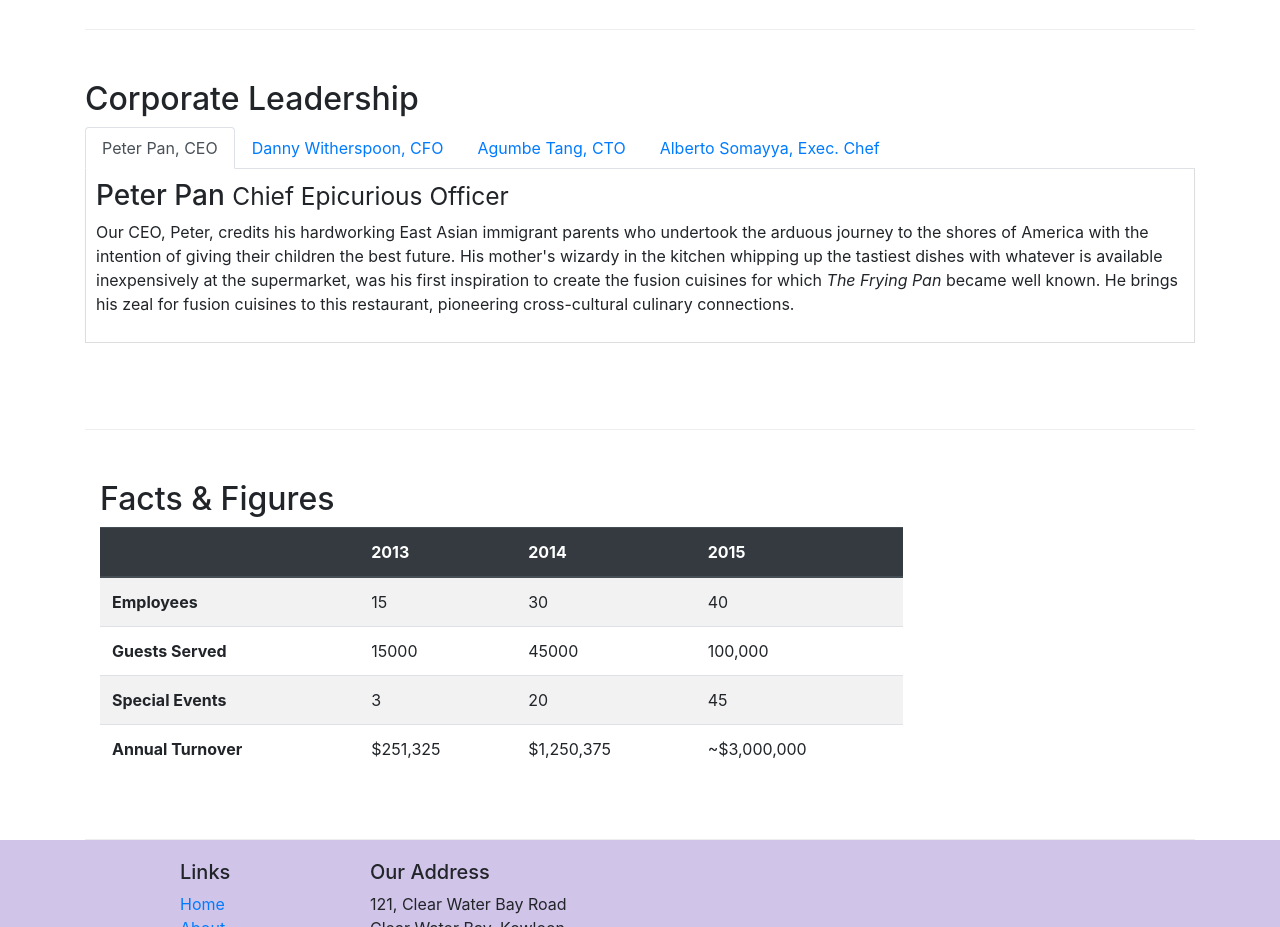
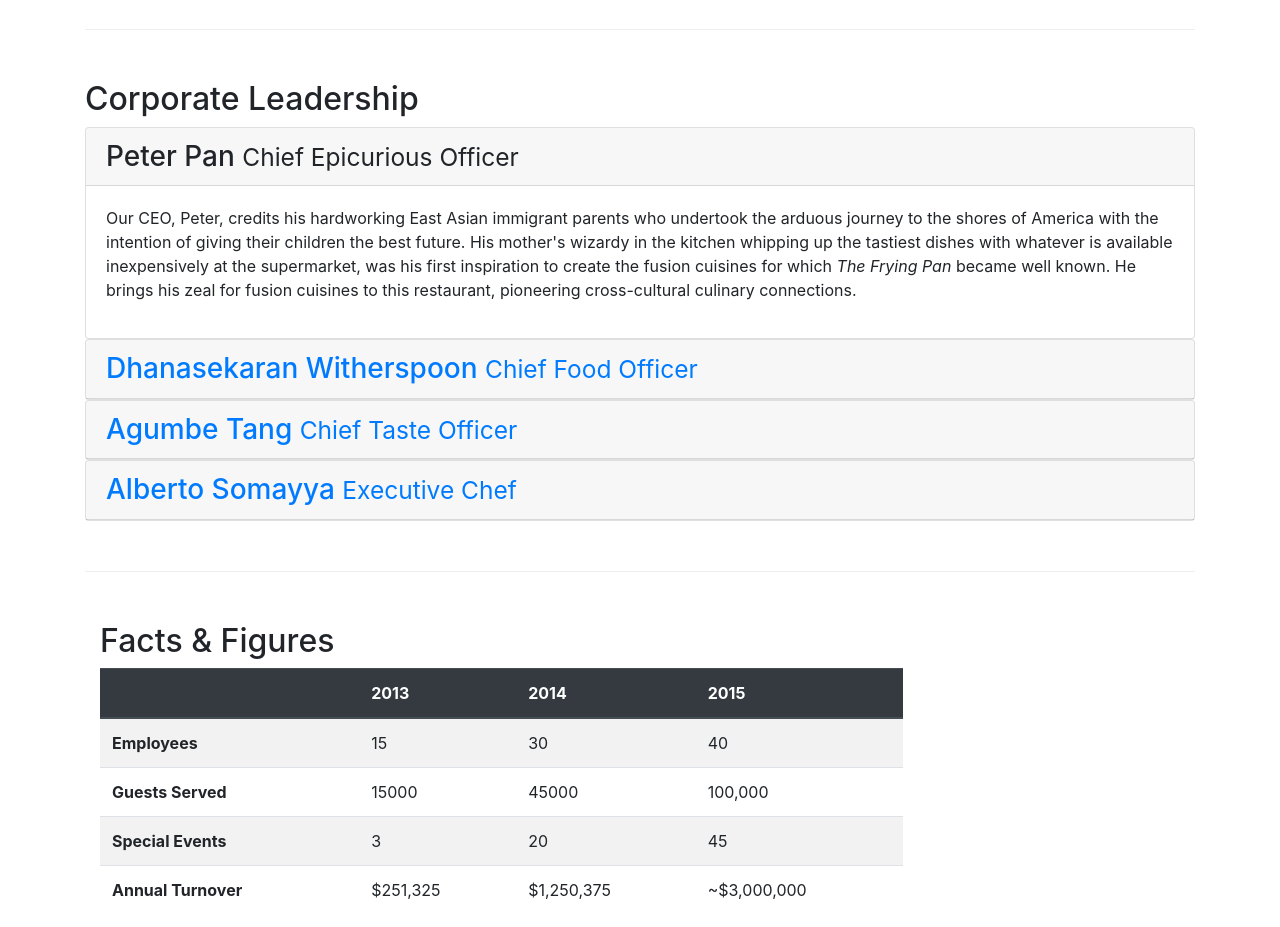
Before and after one commit to ankit-Kumar-4/conFusion, a plain HTML site: page aboutus.html in a window 1280 px wide. Shown: the part 960-1887 px from the top of the page. Drawn offline with nearby package versions, Linux system fonts and the light colour scheme.

Commit message:
accordion

```diff
--- a/aboutus.html
+++ b/aboutus.html
@@ -102,45 +102,65 @@
             <div>
                 <h2>Corporate Leadership</h2>
 
-                <ul class="nav nav-tabs">
-                    <li class="nav-item">
-                        <a class="nav-link active" href="#peter"
-                            role="tab" data-toggle="tab">Peter Pan, CEO</a>
-                    </li>
-                    <li class="nav-item">
-                        <a class="nav-link" href="#danny"
-                            role="tab" data-toggle="tab">Danny Witherspoon, CFO</a>
-                    </li>
-                    <li class="nav-item">
-                        <a class="nav-link" href="#agumbe"
-                            role="tab" data-toggle="tab">Agumbe Tang, CTO</a>
-                    </li>
-                    <li class="nav-item">
-                        <a class="nav-link" href="#alberto"
-                            role="tab" data-toggle="tab">Alberto Somayya, Exec. Chef</a>
-                    </li>
-                </ul>
-
-                <div class="tab-content">
-                    <div role="tabpanel" class="tab-pane fade show active" id="peter">
-                        <h3>Peter Pan <small>Chief Epicurious Officer</small></h3>
-                        <p class="d-none d-sm-block">Our CEO, Peter, credits his hardworking East Asian immigrant parents who undertook the arduous journey to the shores of America with the intention of giving their children the best future. His mother's wizardy in the kitchen whipping up the tastiest dishes with whatever is available inexpensively at the supermarket, was his first inspiration to create the fusion cuisines for which <em>The Frying Pan</em> became well known. He brings his zeal for fusion cuisines to this restaurant, pioneering cross-cultural culinary connections.</p>
+                <div id="accordion">
+                    <div class="card">
+                        <div class="card-header" role="tab" id="peterhead">
+                            <h3 class="mb-0">
+                                <a data-toggle="collapse" data-target="#peter">
+                                    Peter Pan <small>Chief Epicurious Officer</small>
+                                </a>
+                            </h3>
+                        </div>
+                        <div class="collapse show" id="peter" data-parent="#accordion">
+                            <div class="card-body">
+                                <p class="d-none d-sm-block">Our CEO, Peter, credits his hardworking East Asian immigrant parents who undertook the arduous journey to the shores of America with the intention of giving their children the best future. His mother's wizardy in the kitchen whipping up the tastiest dishes with whatever is available inexpensively at the supermarket, was his first inspiration to create the fusion cuisines for which <em>The Frying Pan</em> became well known. He brings his zeal for fusion cuisines to this restaurant, pioneering cross-cultural culinary connections.</p>
+                            </div>
+                        </div>
                     </div>
 
-                    <div role="tabpanel" class="tab-pane fade show" id="danny">
+                    <div class="card">
+                        <div class="card-header" role="tab" id="dannyhead">
+                            <h3 class="mb-0">
+                                <a class="collapsed" data-toggle="collapse" data-target="#danny">
+                                    Dhanasekaran Witherspoon <small>Chief Food Officer</small>
+                                </a>
+                            </h3>
+                        </div>
+                        <div class="collapse" id="danny" data-parent="#accordion">
+                            <div class="card-body">
+                                <p class="d-none d-sm-block">Our CFO, Danny, as he is affectionately referred to by his colleagues, comes from a long established family tradition in farming and produce. His experiences growing up on a farm in the Australian outback gave him great appreciation for varieties of food sources. As he puts it in his own words, <em>Everything that runs, wins, and everything that stays, pays!</em></p>
+                            </div>
+                        </div>
+                    </div>
+                    <div class="card">
+                        <div class="card-header" role="tab" id="agumbehead">
+                            <h3 class="mb-0">
+                                <a class="collapsed" data-toggle="collapse" data-target="#agumbe">
+                                    Agumbe Tang <small>Chief Taste Officer</small>
+                                </a>
+                            </h3>
 
-                        <h3>Dhanasekaran Witherspoon <small>Chief Food Officer</small></h3>
-                        <p class="d-none d-sm-block">Our CFO, Danny, as he is affectionately referred to by his colleagues, comes from a long established family tradition in farming and produce. His experiences growing up on a farm in the Australian outback gave him great appreciation for varieties of food sources. As he puts it in his own words, <em>Everything that runs, wins, and everything that stays, pays!</em></p>
+                        </div>
+                        <div class="collapse fade" id="agumbe" data-parent="#accordion">
+                            <div class="card-body">
+                                <p class="d-none d-sm-block">Blessed with the most discerning gustatory sense, Agumbe, our CTO, personally ensures that every dish that we serve meets his exacting tastes. Our chefs dread the tongue lashing that ensues if their dish does not meet his exacting standards. He lives by his motto, <em>You click only if you survive my lick.</em></p>
+                            </div>
+                        </div>
                     </div>
-                    <div role="tabpanel" class="tab-pane fade show" id="agumbe">
 
-                        <h3>Agumbe Tang <small>Chief Taste Officer</small></h3>
-                        <p class="d-none d-sm-block">Blessed with the most discerning gustatory sense, Agumbe, our CTO, personally ensures that every dish that we serve meets his exacting tastes. Our chefs dread the tongue lashing that ensues if their dish does not meet his exacting standards. He lives by his motto, <em>You click only if you survive my lick.</em></p>
-                    </div>
-                    <div role="tabpanel" class="tab-pane fade show" id="alberto">
-
-                        <h3>Alberto Somayya <small>Executive Chef</small></h3>
-                        <p class="d-none d-sm-block">Award winning three-star Michelin chef with wide International experience having worked closely with whos-who in the culinary world, he specializes in creating mouthwatering Indo-Italian fusion experiences. He says, <em>Put together the cuisines from the two craziest cultures, and you get a winning hit! Amma Mia!</em></p>
+                    <div class="card">
+                        <div class="card-header" role="tab" id="albertohead">
+                            <h3 class="mb-0">
+                                <a class="collapsed" data-toggle="collapse" data-target="#alberto">
+                                    Alberto Somayya <small>Executive Chef</small>
+                                </a>
+                            </h3>
+                        </div>
+                        <div class="collapse fade" id="alberto" data-parent="#accordion">
+                            <div class="card-body">
+                                <p class="d-none d-sm-block">Award winning three-star Michelin chef with wide International experience having worked closely with whos-who in the culinary world, he specializes in creating mouthwatering Indo-Italian fusion experiences. He says, <em>Put together the cuisines from the two craziest cultures, and you get a winning hit! Amma Mia!</em></p>
+                            </div>
+                        </div>
                     </div>
                 </div>
             </div>
```
